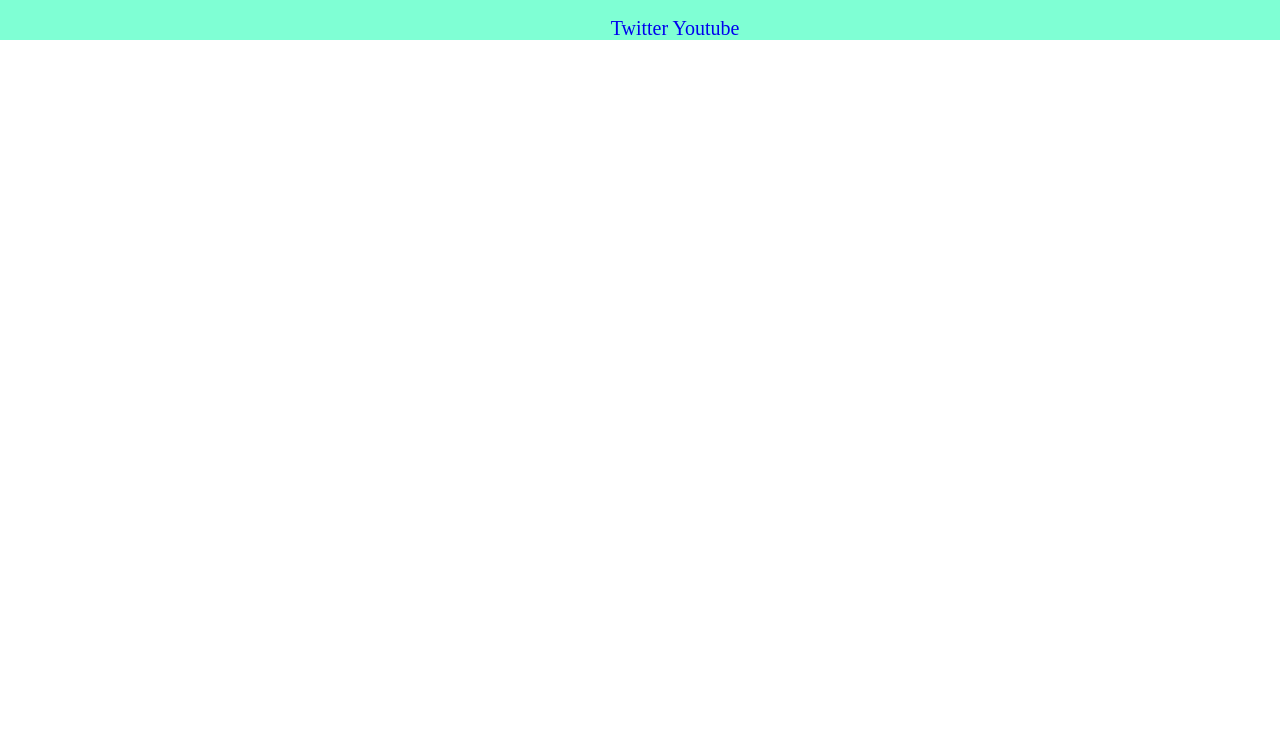
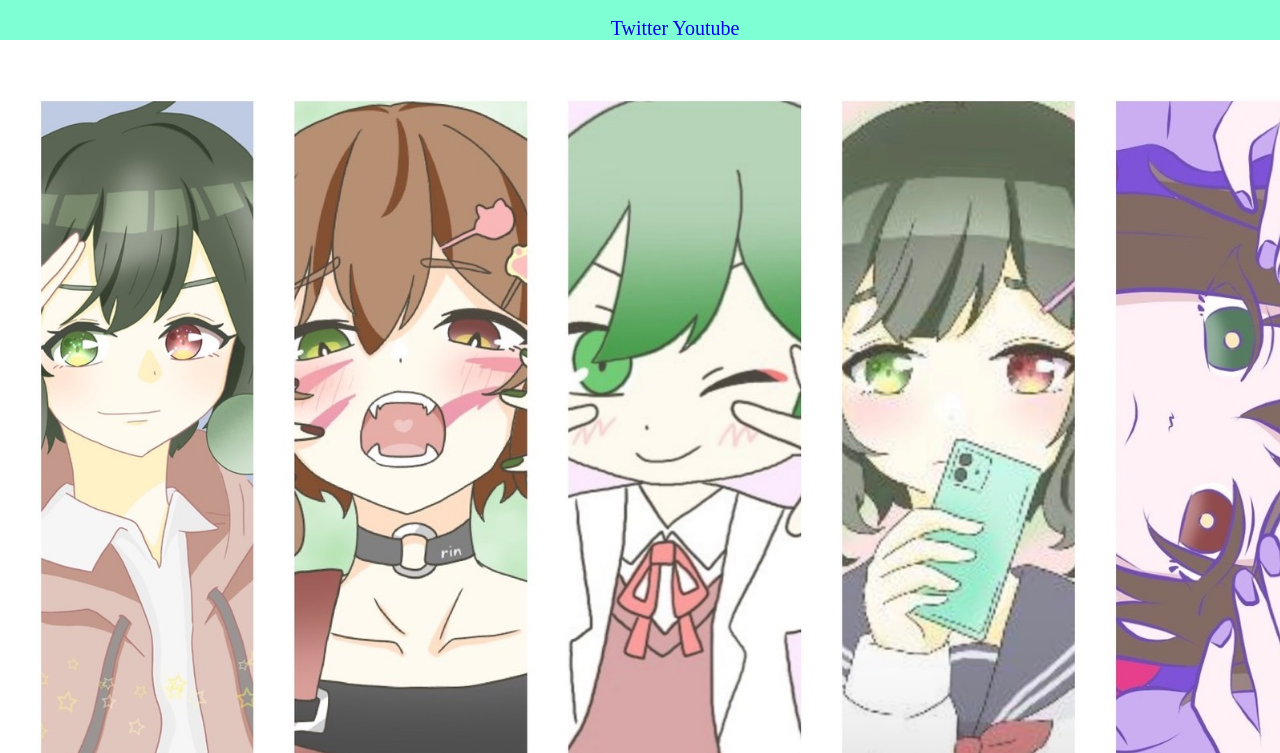
Before and after one commit to Marvelousfirstedition/Rin_Utaite, a plain HTML site: page index.html in a window 1280 px wide. Shown: the part 47-800 px from the top of the page. Drawn offline with Linux system fonts and the light colour scheme.

Commit message:
Update stylesheet.css

```diff
--- a/stylesheet.css
+++ b/stylesheet.css
@@ -23,7 +23,7 @@ a{
     margin-left: 30px;
 }
 .Photograph-wrapper{
-    background-image: url(S__60014603_0.jpg);
+    background-image: url(S__62676996.jpg);
     background-size: cover;
     height: 768px;
     width: 100%;
```
